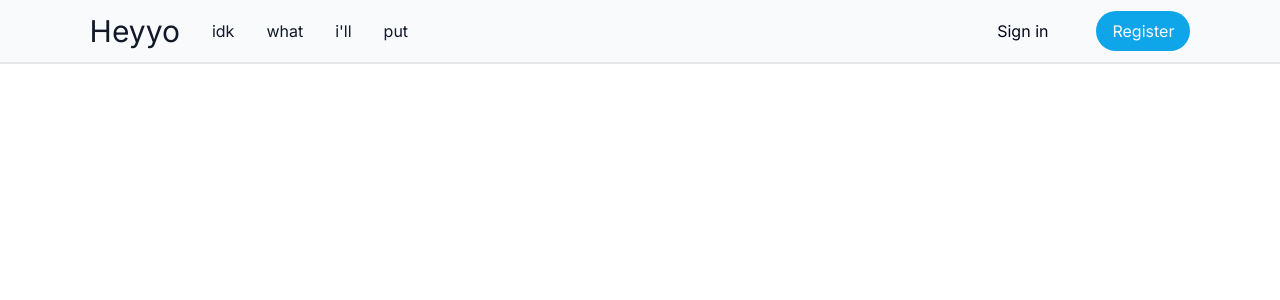
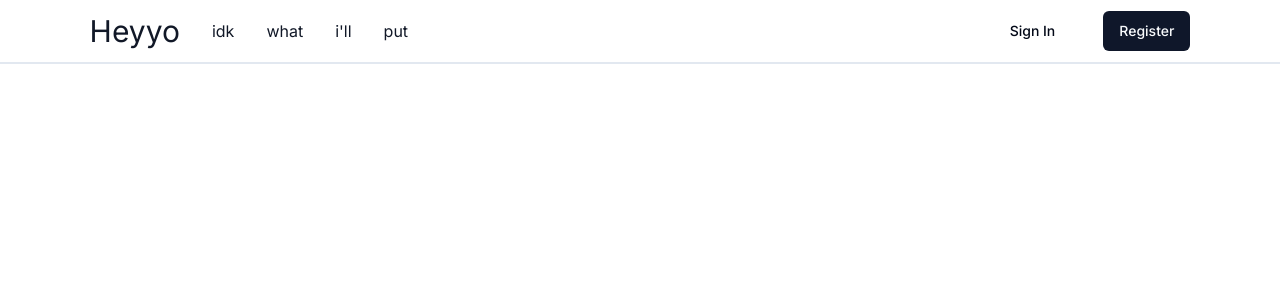
Before and after one commit to JusJira/10days-project-2023, a Next.js app: page / in a window 1280 px wide. Shown: the top 300 px of the page. Built offline with nearby package versions, Linux system fonts and the light colour scheme.

Commit message:
style: shadcn implementation

```diff
--- a/app/globals.css
+++ b/app/globals.css
@@ -2,34 +2,75 @@
 @tailwind components;
 @tailwind utilities;
 
-:root {
-  /* --foreground-rgb: 0, 0, 0;
-  --background-start-rgb: 214, 219, 220;
-  --background-end-rgb: 255, 255, 255; */
-}
+@layer base {
+  :root {
+    --background: 0 0% 100%;
+    --foreground: 222.2 84% 4.9%;
 
-@media (prefers-color-scheme: dark) {
-  :root {
-    /* --foreground-rgb: 255, 255, 255;
-    --background-start-rgb: 0, 0, 0;
-    --background-end-rgb: 0, 0, 0; */
+    --card: 0 0% 100%;
+    --card-foreground: 222.2 84% 4.9%;
+
+    --popover: 0 0% 100%;
+    --popover-foreground: 222.2 84% 4.9%;
+
+    --primary: 222.2 47.4% 11.2%;
+    --primary-foreground: 210 40% 98%;
+
+    --secondary: 210 40% 96.1%;
+    --secondary-foreground: 222.2 47.4% 11.2%;
+
+    --muted: 210 40% 96.1%;
+    --muted-foreground: 215.4 16.3% 46.9%;
+
+    --accent: 210 40% 96.1%;
+    --accent-foreground: 222.2 47.4% 11.2%;
+
+    --destructive: 0 84.2% 60.2%;
+    --destructive-foreground: 210 40% 98%;
+
+    --border: 214.3 31.8% 91.4%;
+    --input: 214.3 31.8% 91.4%;
+    --ring: 222.2 84% 4.9%;
+
+    --radius: 0.5rem;
+  }
+
+  .dark {
+    --background: 222.2 84% 4.9%;
+    --foreground: 210 40% 98%;
+
+    --card: 222.2 84% 4.9%;
+    --card-foreground: 210 40% 98%;
+
+    --popover: 222.2 84% 4.9%;
+    --popover-foreground: 210 40% 98%;
+
+    --primary: 210 40% 98%;
+    --primary-foreground: 222.2 47.4% 11.2%;
+
+    --secondary: 217.2 32.6% 17.5%;
+    --secondary-foreground: 210 40% 98%;
+
+    --muted: 217.2 32.6% 17.5%;
+    --muted-foreground: 215 20.2% 65.1%;
+
+    --accent: 217.2 32.6% 17.5%;
+    --accent-foreground: 210 40% 98%;
+
+    --destructive: 0 62.8% 30.6%;
+    --destructive-foreground: 210 40% 98%;
+
+    --border: 217.2 32.6% 17.5%;
+    --input: 217.2 32.6% 17.5%;
+    --ring: 212.7 26.8% 83.9%;
   }
 }
 
-body {
-  color: rgb(var(--foreground-rgb));
-  background: linear-gradient(
-      to bottom,
-      transparent,
-      rgb(var(--background-end-rgb))
-    )
-    rgb(var(--background-start-rgb));
+@layer base {
+  * {
+    @apply border-border;
+  }
+  body {
+    @apply bg-background text-foreground;
+  }
 }
-
-.primaryButton {
-  @apply text-slate-50 bg-sky-500 px-4 py-2 rounded-full hover:bg-sky-400 transition-all duration-300 ease-in-out;
-}
-
-.secondaryButton {
-  @apply text-slate-950 px-4 py-2 rounded-full hover:bg-slate-200 transition-all duration-300 ease-in-out;
-}
--- a/components/Navbar.tsx
+++ b/components/Navbar.tsx
@@ -1,5 +1,6 @@
 import Link from 'next/link';
 import React from 'react'
+import { Button } from './ui/button';
 
 const Navbar = () => {
 
@@ -24,7 +25,7 @@
 
   return (
     <div className="">
-        <nav className="sticky top-0 flex items-center justify-between h-16 max-w-screen p-6 px-[5vw] lg:px-[7vw] border-b-2 border-x-[100%] bg-slate-50">
+        <nav className="sticky top-0 flex items-center justify-between h-16 max-w-screen p-6 px-[5vw] lg:px-[7vw] border-b-2 border-x-[100%]">
           {/* Logo */}
           <h1 className="text-3xl text-gray-900">Heyyo</h1>
 
@@ -42,8 +43,8 @@
 
           {/* Account Navigation */}
           <div className="flex space-x-8">
-            <button className="secondaryButton">Sign in</button>
-            <button className="primaryButton">Register</button>
+            <Button variant="ghost">Sign In</Button>
+            <Button>Register</Button>
           </div>
 
 
--- /dev/null
+++ b/components/ui/button.tsx
@@ -0,0 +1,56 @@
+import * as React from "react"
+import { Slot } from "@radix-ui/react-slot"
+import { cva, type VariantProps } from "class-variance-authority"
+
+import { cn } from "@/lib/utils"
+
+const buttonVariants = cva(
+  "inline-flex items-center justify-center whitespace-nowrap rounded-md text-sm font-medium ring-offset-background transition-colors focus-visible:outline-none focus-visible:ring-2 focus-visible:ring-ring focus-visible:ring-offset-2 disabled:pointer-events-none disabled:opacity-50",
+  {
+    variants: {
+      variant: {
+        default: "bg-primary text-primary-foreground hover:bg-primary/90",
+        destructive:
+          "bg-destructive text-destructive-foreground hover:bg-destructive/90",
+        outline:
+          "border border-input bg-background hover:bg-accent hover:text-accent-foreground",
+        secondary:
+          "bg-secondary text-secondary-foreground hover:bg-secondary/80",
+        ghost: "hover:bg-accent hover:text-accent-foreground",
+        link: "text-primary underline-offset-4 hover:underline",
+      },
+      size: {
+        default: "h-10 px-4 py-2",
+        sm: "h-9 rounded-md px-3",
+        lg: "h-11 rounded-md px-8",
+        icon: "h-10 w-10",
+      },
+    },
+    defaultVariants: {
+      variant: "default",
+      size: "default",
+    },
+  }
+)
+
+export interface ButtonProps
+  extends React.ButtonHTMLAttributes<HTMLButtonElement>,
+    VariantProps<typeof buttonVariants> {
+  asChild?: boolean
+}
+
+const Button = React.forwardRef<HTMLButtonElement, ButtonProps>(
+  ({ className, variant, size, asChild = false, ...props }, ref) => {
+    const Comp = asChild ? Slot : "button"
+    return (
+      <Comp
+        className={cn(buttonVariants({ variant, size, className }))}
+        ref={ref}
+        {...props}
+      />
+    )
+  }
+)
+Button.displayName = "Button"
+
+export { Button, buttonVariants }
--- /dev/null
+++ b/lib/utils.ts
@@ -0,0 +1,6 @@
+import { type ClassValue, clsx } from "clsx"
+import { twMerge } from "tailwind-merge"
+
+export function cn(...inputs: ClassValue[]) {
+  return twMerge(clsx(inputs))
+}
--- a/tailwind.config.ts
+++ b/tailwind.config.ts
@@ -1,21 +1,76 @@
-import type { Config } from 'tailwindcss'
-
-const config: Config = {
-  darkMode : 'class',
+/** @type {import('tailwindcss').Config} */
+module.exports = {
+  darkMode: ["class"],
   content: [
-    './pages/**/*.{js,ts,jsx,tsx,mdx}',
-    './components/**/*.{js,ts,jsx,tsx,mdx}',
-    './app/**/*.{js,ts,jsx,tsx,mdx}',
-  ],
+    './pages/**/*.{ts,tsx}',
+    './components/**/*.{ts,tsx}',
+    './app/**/*.{ts,tsx}',
+    './src/**/*.{ts,tsx}',
+	],
   theme: {
+    container: {
+      center: true,
+      padding: "2rem",
+      screens: {
+        "2xl": "1400px",
+      },
+    },
     extend: {
-      backgroundImage: {
-        'gradient-radial': 'radial-gradient(var(--tw-gradient-stops))',
-        'gradient-conic':
-          'conic-gradient(from 180deg at 50% 50%, var(--tw-gradient-stops))',
+      colors: {
+        border: "hsl(var(--border))",
+        input: "hsl(var(--input))",
+        ring: "hsl(var(--ring))",
+        background: "hsl(var(--background))",
+        foreground: "hsl(var(--foreground))",
+        primary: {
+          DEFAULT: "hsl(var(--primary))",
+          foreground: "hsl(var(--primary-foreground))",
+        },
+        secondary: {
+          DEFAULT: "hsl(var(--secondary))",
+          foreground: "hsl(var(--secondary-foreground))",
+        },
+        destructive: {
+          DEFAULT: "hsl(var(--destructive))",
+          foreground: "hsl(var(--destructive-foreground))",
+        },
+        muted: {
+          DEFAULT: "hsl(var(--muted))",
+          foreground: "hsl(var(--muted-foreground))",
+        },
+        accent: {
+          DEFAULT: "hsl(var(--accent))",
+          foreground: "hsl(var(--accent-foreground))",
+        },
+        popover: {
+          DEFAULT: "hsl(var(--popover))",
+          foreground: "hsl(var(--popover-foreground))",
+        },
+        card: {
+          DEFAULT: "hsl(var(--card))",
+          foreground: "hsl(var(--card-foreground))",
+        },
+      },
+      borderRadius: {
+        lg: "var(--radius)",
+        md: "calc(var(--radius) - 2px)",
+        sm: "calc(var(--radius) - 4px)",
+      },
+      keyframes: {
+        "accordion-down": {
+          from: { height: 0 },
+          to: { height: "var(--radix-accordion-content-height)" },
+        },
+        "accordion-up": {
+          from: { height: "var(--radix-accordion-content-height)" },
+          to: { height: 0 },
+        },
+      },
+      animation: {
+        "accordion-down": "accordion-down 0.2s ease-out",
+        "accordion-up": "accordion-up 0.2s ease-out",
       },
     },
   },
-  plugins: [],
+  plugins: [require("tailwindcss-animate")],
 }
-export default config
```
Also changed, not shown: package.json (+7 -1 lines), components.json (added), 1 other file (tests, documents, lock files or other folders).
